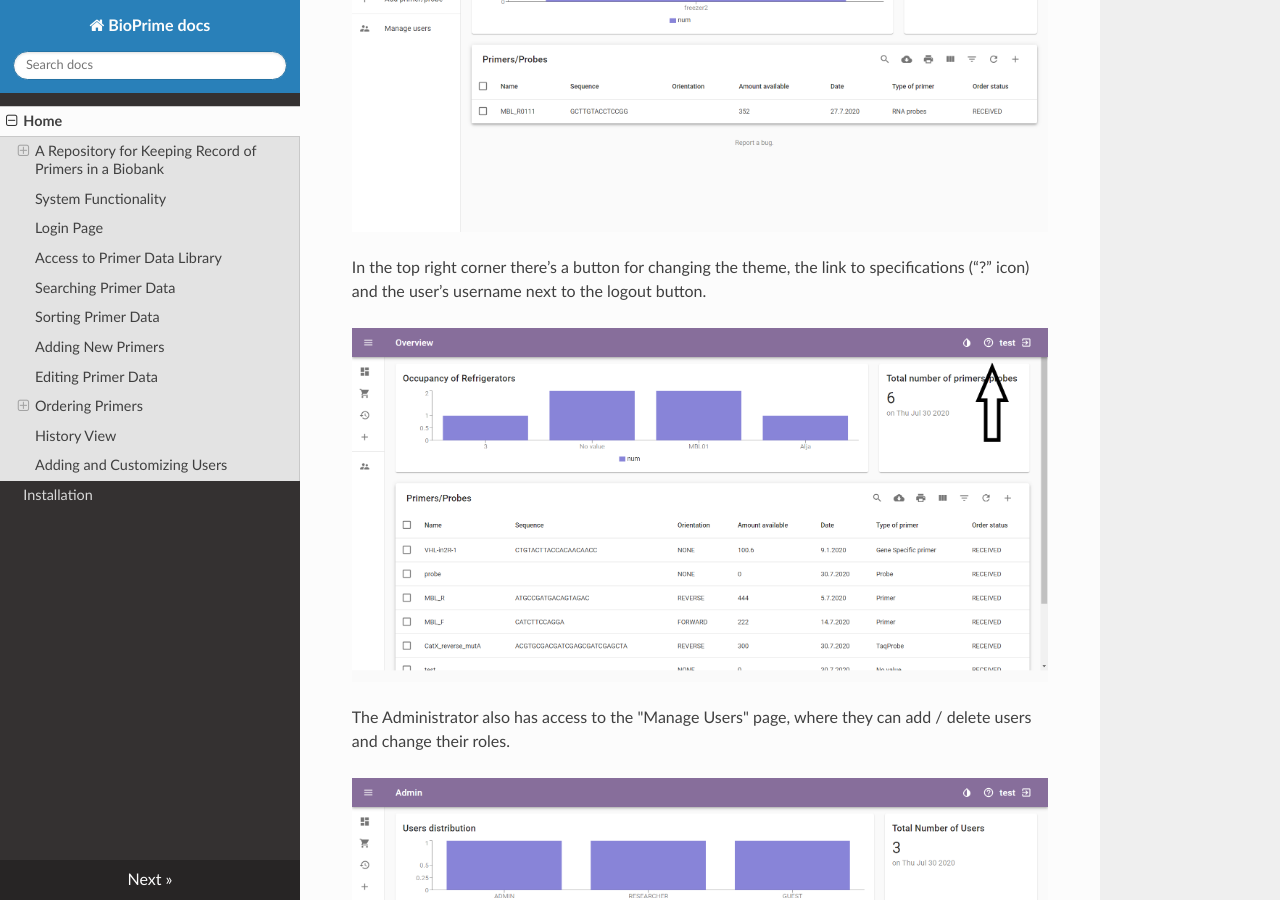
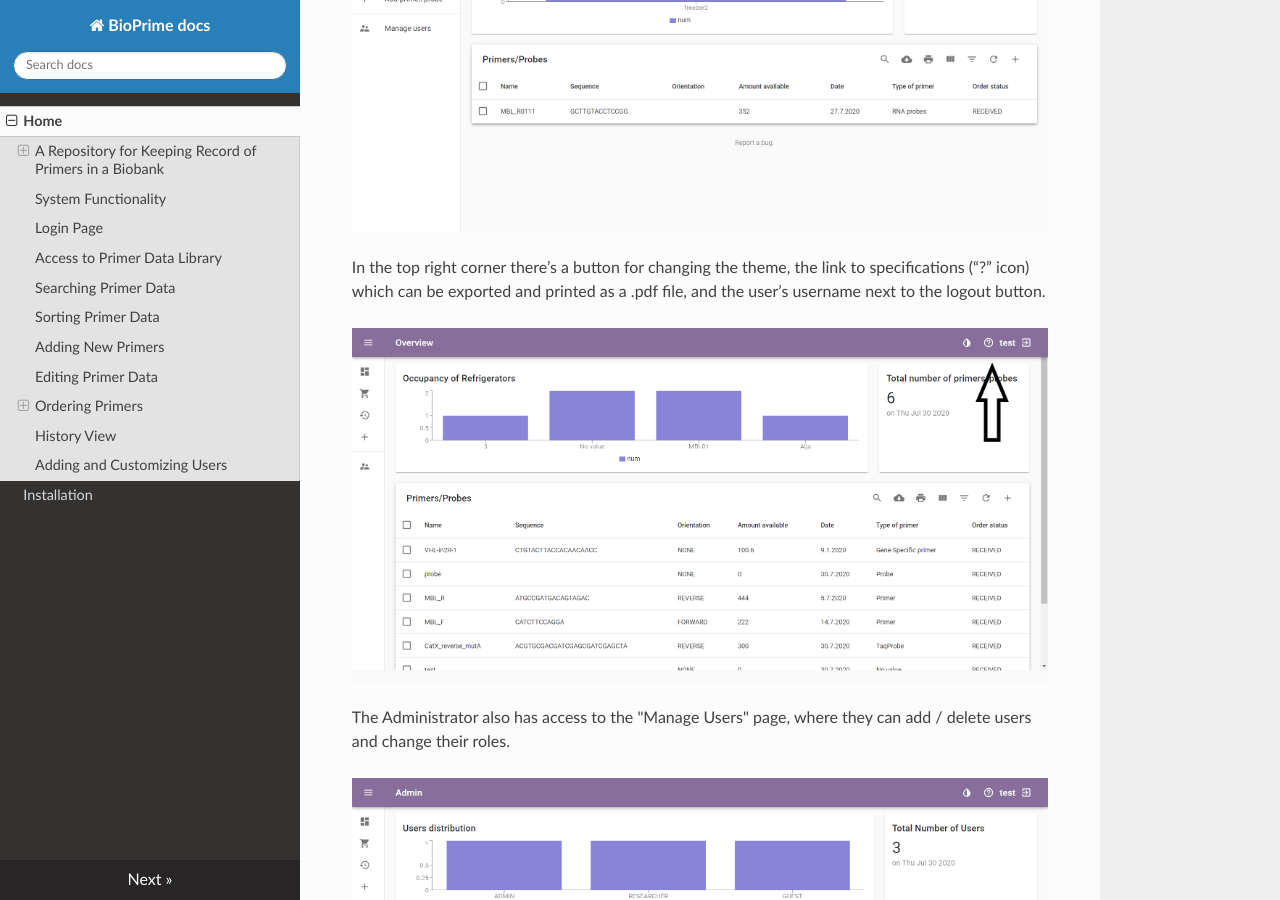
Before and after one commit to Bio-Prime/documentation, an MkDocs documentation site: the page built from docs/index.md, in a window 1280 px wide and 900 px high, scrolled down 4705 px. Built offline with MkDocs 1.6.1, drawn with Linux system fonts in a browser that asks for light colours; nearby versions of some CDN libraries; old or Windows-style settings are respelled for this version of MkDocs; part of the change alters nothing that is shown; some of the changed text lies outside the part shown.

Commit message:
posodobila slike za dodajanje primerjev

```diff
--- a/docs/index.md
+++ b/docs/index.md
@@ -92,7 +92,7 @@ Icons on the left show (in a descending order):
 
 ![menu2](./menu2.png)
 
-In the top right corner there’s a button for changing the theme, the link to specifications (“?” icon) and the user’s username next to the logout button.
+In the top right corner there’s a button for changing the theme, the link to specifications (“?” icon) which can be exported and printed as a .pdf file, and the user’s username next to the logout button.
 
 ![overview2](./overview2.png)
 
@@ -198,11 +198,11 @@ When adding a new primer in this way, the user has to put in the obligatory data
 |  | Comment |
 |  | Analysis |
 
-![addoneprimernew](./addoneprimernew.png)
+![addoneprimernew](./addonenew.png)
 
 When putting in data for a pair of primers, common features are put in first and then specific features for each primer (shown in the picture).
 
-![addtwoprimernew](./addtwoprimernew.png)
+![addtwoprimernew](./addtwo.png)
 
 When adding a TaqProbe, extra options for putting in data open up:
 
@@ -302,7 +302,7 @@ To add a new user to the list, click on the Add (+) sign in the top right corner
 
 ![users1](./users1.png)
 
-When a new user is added, Full name, Username, Role, Work title and Password need to be defined.
+When a new user is added, Full name, Username, Role, Work title and Password need to be defined by the admin.
 
 ![users2](./users2.png)
 
```
Also changed, not shown: docs/addonegeneral.png, docs/addonenew.png (added), docs/addtwo.png (added).
